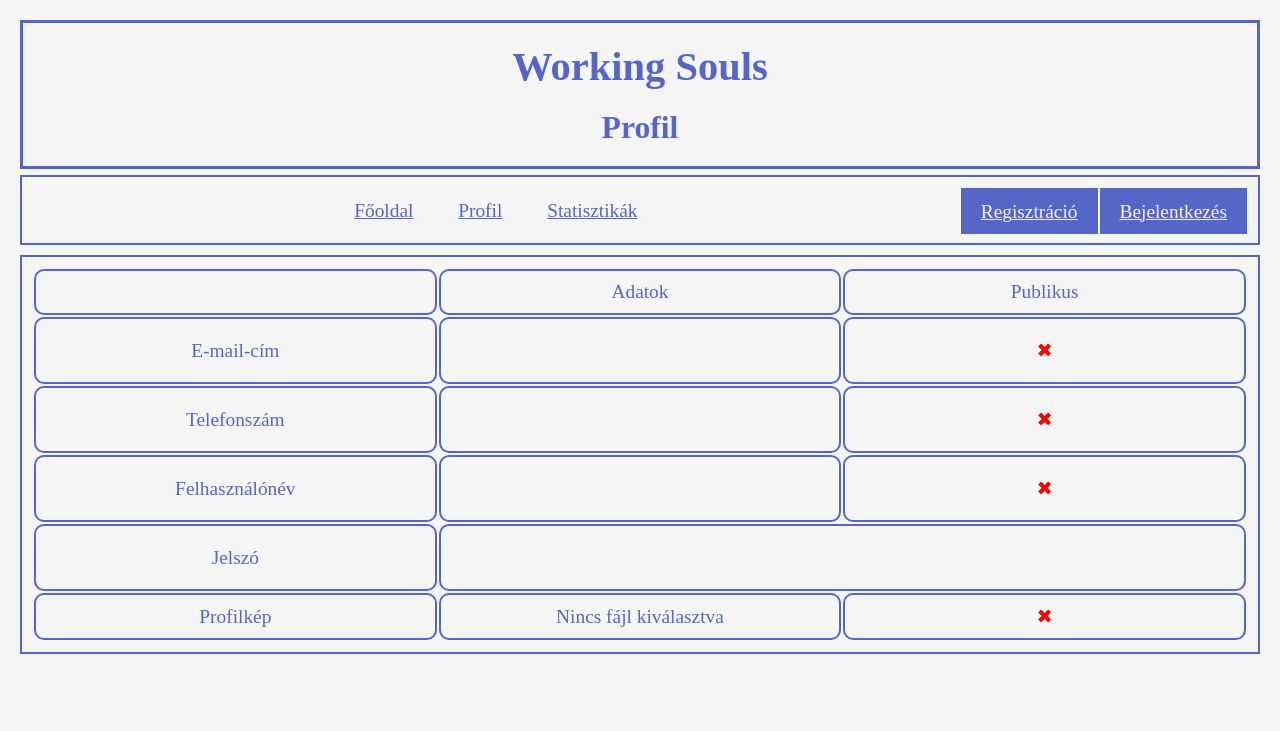
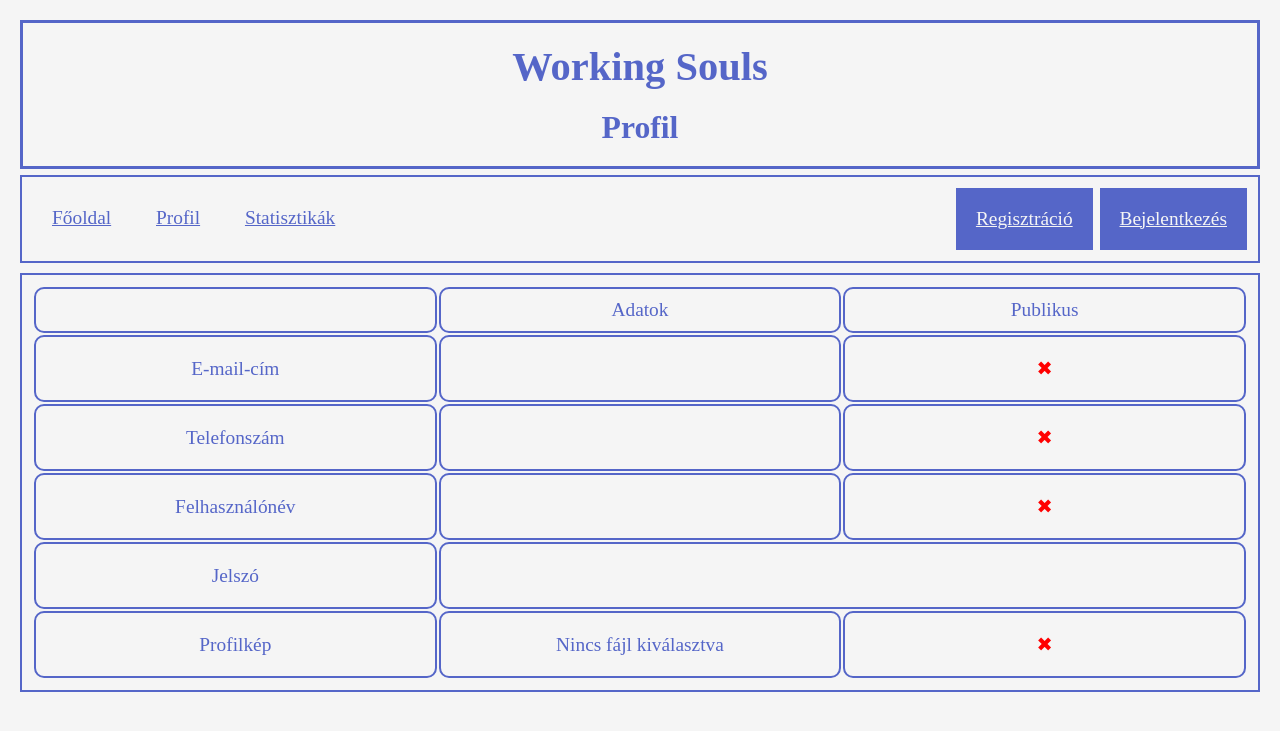
Before and after one commit to Frici73/project13, a PHP site: page /pages/profil.html in a window 1280 px wide. Shown: the top 731 px of the page. Run offline with PHP 8.4, Linux system fonts and the light colour scheme.

Commit message:
menu elem javítása

```diff
--- a/css/basic.css
+++ b/css/basic.css
@@ -8,7 +8,7 @@
 }
 
 body {
-    min-width: max(750px, 50%);
+    min-width: fit-content;
 }
 
 h1 {
@@ -30,22 +30,34 @@ menu {
     border: #5566C8 2px solid;
     margin-top: 0.5%;
     flex-direction: row;
+    display: flex;
 }
 
-menu li {
-    display: inline-block;
-    font-size: 1.3rem;
+menu div {
+    border: 0 !important;
+    margin: 0;
+    padding: 0;
 }
 
-.lileft {
-    float: right;
+menu div li {
+    display: inline-flex;
+    font-size: 1.3rem;
+    margin-right: auto;
+}
+
+.rightMenu {
+    margin-left: auto;
+    text-align: center;
+}
+
+.rightMenu li {
+    background-color: #5566C8 !important;
     border: whitesmoke 1px solid;
 }
 
-.lileft,
-.lileft a {
-    color: whitesmoke;
-    background: #5566C8;
+.rightMenu li a {
+    color: whitesmoke !important;
+    background-color: #5566C8 !important;
 }
 
 a {
@@ -63,11 +75,6 @@ td {
     width: 50%;
 }
 
-input::file-selector-button {
-    /*"Tallózás" gomb elrejtése*/
-    display: none;
-}
-
 input[type="file"] {
     display: none;
 }
--- a/css/index.css
+++ b/css/index.css
@@ -1,4 +1,4 @@
-div h1, div h2, div p {
+div h1, div h3, div p {
     text-align: left;
 }
 
--- a/css/profil.css
+++ b/css/profil.css
@@ -11,6 +11,20 @@ td input {
     outline: none;
     box-sizing: border-box;
     height: fit-content;
+    display: block;
+}
+
+td span {
+    display: block;
+    width: 100% !important;
+    box-sizing: border-box;
+}
+
+#fileSelector {
+    width: 100% !important;
+    user-select: none;
+    box-sizing: border-box;
+    display: block;
 }
 
 /*Nyilak törlése az input:number-ből*/
--- a/index.html
+++ b/index.html
@@ -10,7 +10,7 @@
     <script src="./js/basic.js"></script>
     <div>
         <h1>Üdvözöljük a Working Souls oldalán!</h1>
-        <h2>A weboldalról</h2>
+        <h3>A weboldalról</h3>
         <p>
             Ez a weboldal arra készült, hogy megkönnyítse a munkakeresést és hirdetést.
             Itt a munkáltatók könnyedén közzétehetik álláshirdetéseiket, míg a munkavállalók gyorsan és egyszerűen kereshetnek a számukra megfelelő állások között.
@@ -26,7 +26,7 @@
             és csak akkor jelentsenek egy hirdetést hamisnak, ha valóban az. <br>
             Ha egy felhasználó gyanúsan sok hamis hirdetést jelent, akkor azt is megvizsgáljuk, és ha szükséges, akkor őt is kitiltjuk a weboldalról.
         </p>
-        <h2>A Regisztrációról</h2>
+        <h3>A Regisztrációról</h3>
         <p>A megadott adatokat pusztán a profilok azonosítására használjuk, mások számára csak azok az adatok érhetőek el amiket engedélyez (kivéve név, mert az szükséges, hogy a cég / magánszemély tudja azonosítani)!</p>
     </div>
 </body>
--- a/js/basic.js
+++ b/js/basic.js
@@ -23,9 +23,13 @@ document.body.innerHTML += `
         <h3>${document.title.split("-")[1]}</h3>
     </header>
     <menu>
-        <li><a href="${points}/index.html">Főoldal</a></li>
-        <li><a href="${points}/pages/profil.html">Profil</a></li>
-        <li><a href="${points}/pages/stat.html">Statisztikák</a></li>
-        <li class="lileft"><a href="${points}/pages/login.html">Bejelentkezés</a></li>
-        <li class="lileft"><a href="${points}/pages/register.html">Regisztráció</a></li>
+        <div>
+            <li><a href="${points}/index.html">Főoldal</a></li>
+            <li><a href="${points}/pages/profil.html">Profil</a></li>
+            <li><a href="${points}/pages/stat.html">Statisztikák</a></li>
+        </div>
+        <div class="rightMenu">
+            <li><a href="${points}/pages/register.html">Regisztráció</a></li>
+            <li><a href="${points}/pages/login.html">Bejelentkezés</a></li>
+        </div>
     </menu>`
--- a/pages/login.html
+++ b/pages/login.html
@@ -12,7 +12,7 @@
     <script src="../js/basic.js"></script>
     <table>
         <tr>
-            <td>E-mail-cím / telefonszám</td>
+            <td>E-mail-cím</td>
             <td><input type="email" id="email"></td>
         </tr>
         <tr>
```
Also changed, not shown: 2 other files.
